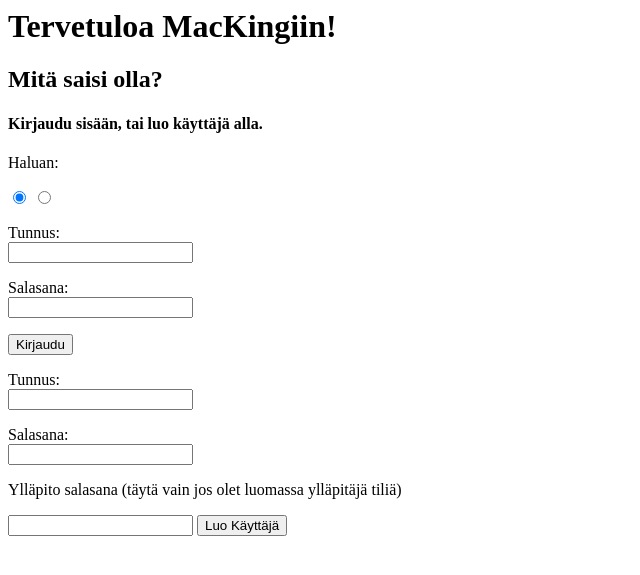
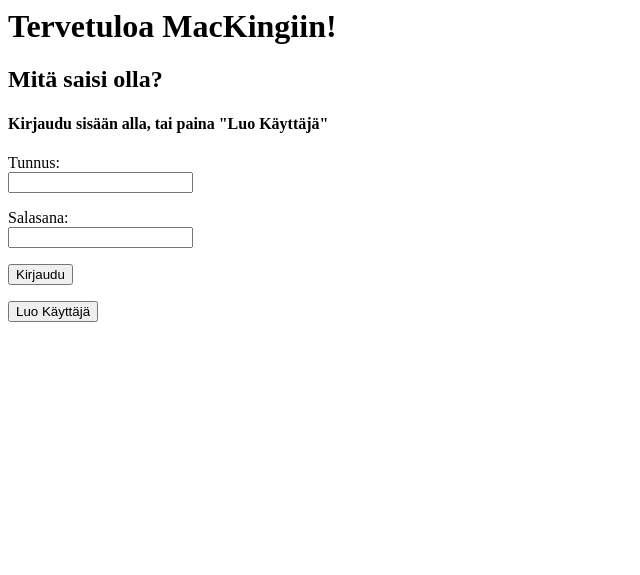
Before and after one commit to kimtakala/tsoha-Ravintola_Tilausterminaali, a Flask app: page / in a window 1280 px wide. Shown: the top 575 px of the page, without its empty margins (0-640 px from the left). Run offline with Flask 3, Linux system fonts and the light colour scheme.

Commit message:
moved registration to own template removed 'data-show-if' statements

```diff
--- a/templates/index.html
+++ b/templates/index.html
@@ -1,31 +1,18 @@
 {% if not session.username %}
 
-    {% if session.incorrect_admin_password %}
-        <h3 class="error">Väärä ylläpidon salasana, yritä uudelleen!</h3>
-    {% elif session.incorrect_values %}
+    {% if session.incorrect_values %}
         <h3 class="error">Väärä käyttäjätunnus tai salasana, yritä uudelleen!</h3>
-    {% elif session.user_exists %}
-        <h3 class="error">Käyttäjätunnus on jo olemassa, yritä uudelleen!</h3>
-    {% else %}
-        {% if session.registeration_successful %}
+    {% elif session.registration_successful %}
         <h3>Rekisteröinti onnistui! Kirjaudu nyt sisään.</h3>
     {% endif %}
+
     <h1>Tervetuloa MacKingiin!</h1>
     <h2>Mitä saisi olla?</h2>
-    {% endif %}
 
-<h4>Kirjaudu sisään, tai luo käyttäjä alla.</h4>
-
-<p>Haluan:</p>
-<label>
-<input type="radio" name="login" value="kirjautua sisään" checked/>
-</label>
-<label>
-<input type="radio" name="register" value="luoda käyttäjän"/>
-</label>
+    <h4>Kirjaudu sisään alla, tai paina "Luo Käyttäjä"</h4>
 
     <!-- login section -->
-<form action="/login" method="POST" data-show-if="login">
+    <form action="/login" method="POST">
         <p>Tunnus:<br>
         <input type="text" name="username" required></p>
         <p>Salasana:<br>
@@ -34,17 +21,12 @@
     </form>
     <!-- /login -->
 
-<!-- register section -->
-<form action="/register" method="POST" data-show-if="register">
-    <p>Tunnus:<br>
-    <input type="text" name="username" required></p>
-    <p>Salasana:<br>
-    <input type="password" name="password" required></p>
-    <p>Ylläpito salasana (täytä vain jos olet luomassa ylläpitäjä tiliä)</p>
-    <input type="password" name="admin_password"/>
-    <input type="submit" value="Luo Käyttäjä">
+    <!-- registration -->
+    <form action="/registration" method="POST">
+        <input type="submit" value="Luo Käyttäjä"/>
     </form>
-<!-- /register -->
+    <!-- /registration -->
+
 
 {% elif session.logged_in and not session.admin %}
 
```
Lines whose indentation alone changed are shown as unchanged.
